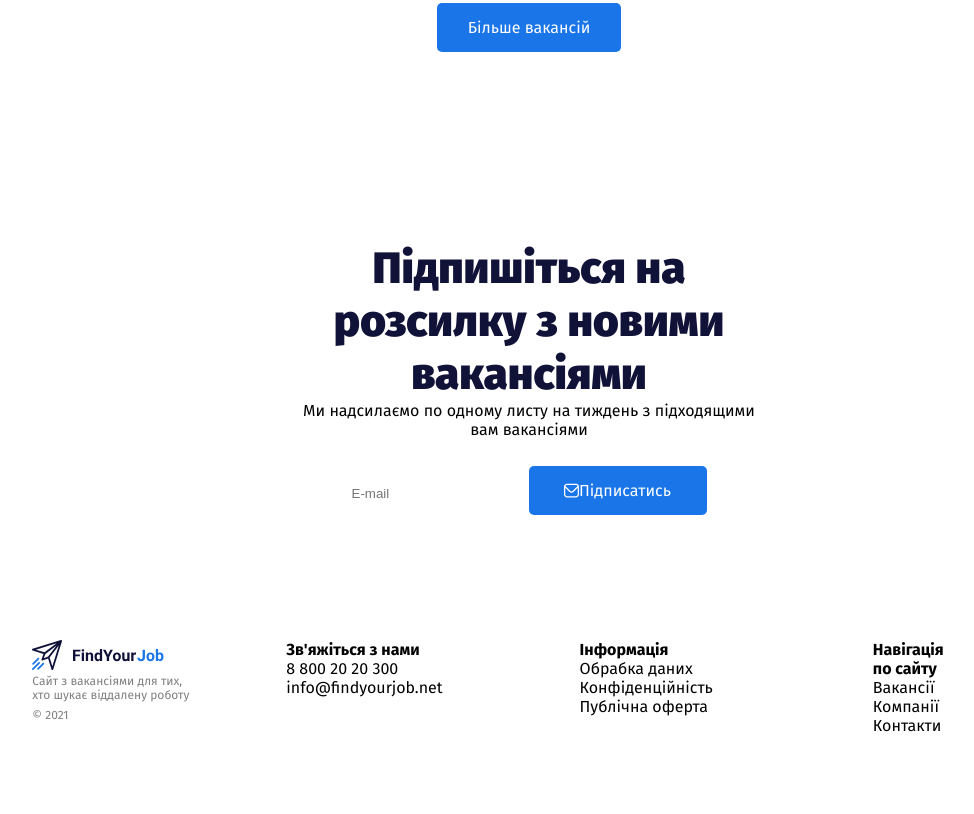
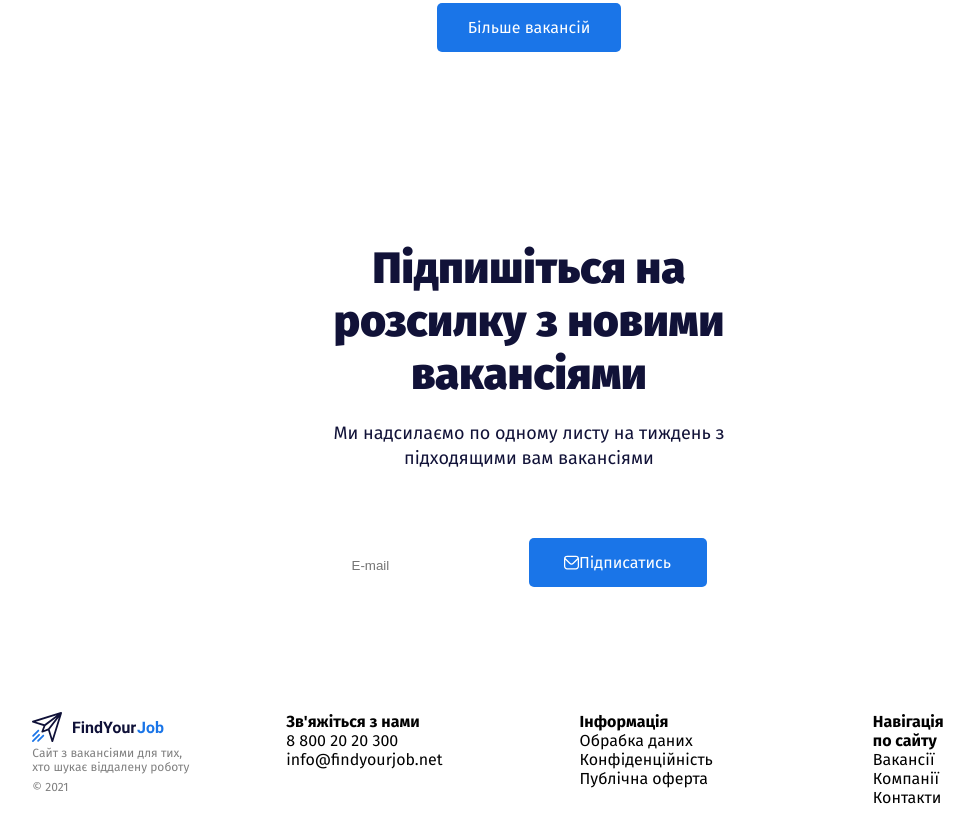
Before and after one commit to sheludkovladyslav/practice-flex-2205, a plain HTML site: page index.html in a window 1280 px wide. Shown: the part 1585-2399 px from the top of the page, without its empty margins (111-1085 px from the left). Before the commit the page ends 2327 px from the top, so only its background shows below. Drawn offline with Linux system fonts and the light colour scheme.

Commit message:
project completed

```diff
--- a/index.html
+++ b/index.html
@@ -57,7 +57,7 @@
                 placeholder="Почати пошук"
               />
               <button class="search">
-                <img src="./img/search.svg" alt="" />Шукати вакансії
+                <img src="./img/search.svg" class="img" alt="" />Шукати вакансії
               </button>
             </form>
             <div class="header-main-example">
@@ -69,8 +69,8 @@
             <img src="./img/hero-image.png" alt="image" />
           </div>
         </section>
+      </header>
     </div>
-      </header>
     <nav class="categories">
       <h3 class="categories_title">Категорії</h3>
       <ul class="categories_items">
@@ -164,8 +164,7 @@
           Підпишіться на розсилку з новими вакансіями
         </h2>
         <p class="mailing-discription">
-            Ми надсилаємо по одному листу на тиждень з підходящими вам
-            вакансіями
+          Ми надсилаємо по одному листу на тиждень з підходящими вам вакансіями
         </p>
         <div class="subscribe-container">
           <input
@@ -183,12 +182,8 @@
     <footer class="footer">
       <div class="footer-logo">
         <a href="#" class="footer-logo-a">
-            <img
-              src="/img/logo.svg"
-              alt="logo"
-              class="footer-logo-img"
-            /></a
-          >
+          <img src="/img/logo.svg" alt="logo" class="footer-logo-img"
+        /></a>
         <p class="footer-logo-text">
           Сайт з вакансіями для тих, хто шукає віддалену роботу
         </p>
@@ -196,8 +191,12 @@
       </div>
       <ul class="footer-item-1">
         <li class="Contact-us">Зв'яжіться з нами</li>
-          <li>8 800 20 20 300</li>
-          <li>info@findyourjob.net</li>
+        <li><a href="tel:88002020300" class="link footer-link">8 800 20 20 300</a></li>
+        <li>
+          <a href="mail:info@findyourjob.net" class="link footer-link"
+            >info@findyourjob.net</a
+          >
+        </li>
       </ul>
       <ul class="footer-item-2">
         <li class="information">Інформація</li>
--- a/styles/styles.css
+++ b/styles/styles.css
@@ -103,6 +103,10 @@ body {
   align-items: center;
 }
 
+.img {
+  margin-right: 10px;
+}
+
 .header-main-discription {
   margin-top: 15px;
 }
@@ -118,6 +122,7 @@ body {
   color: #b2b2b2;
   display: flex;
   gap: 10px;
+  align-items: baseline;
 }
 
 .header-main-example span {
@@ -244,6 +249,7 @@ body {
   display: flex;
   row-gap: 20px;
   flex-direction: column;
+  justify-content: center;
 }
 
 .vacancie-title {
@@ -276,6 +282,17 @@ body {
   display: flex;
   align-items: center;
   justify-content: center;
+}
+
+.mailing-discription {
+  color: #111238;
+  text-align: center;
+  font-size: 18px;
+  font-family: Fira Sans;
+  font-style: normal;
+  font-weight: 400;
+  line-height: 140%;
+  margin-top: 20px;
 }
 
 .mailing {
@@ -313,10 +330,15 @@ body {
 .subscribe-container {
   display: flex;
   align-items: baseline;
+  margin-top: 40px;
 }
 
 .wrapper {
   padding: 44px 117px 0 147px;
+}
+
+.footer-link:hover {
+  color: #1a75e8;
 }
 
 .footer {
```
Lines whose indentation alone changed are shown as unchanged.
